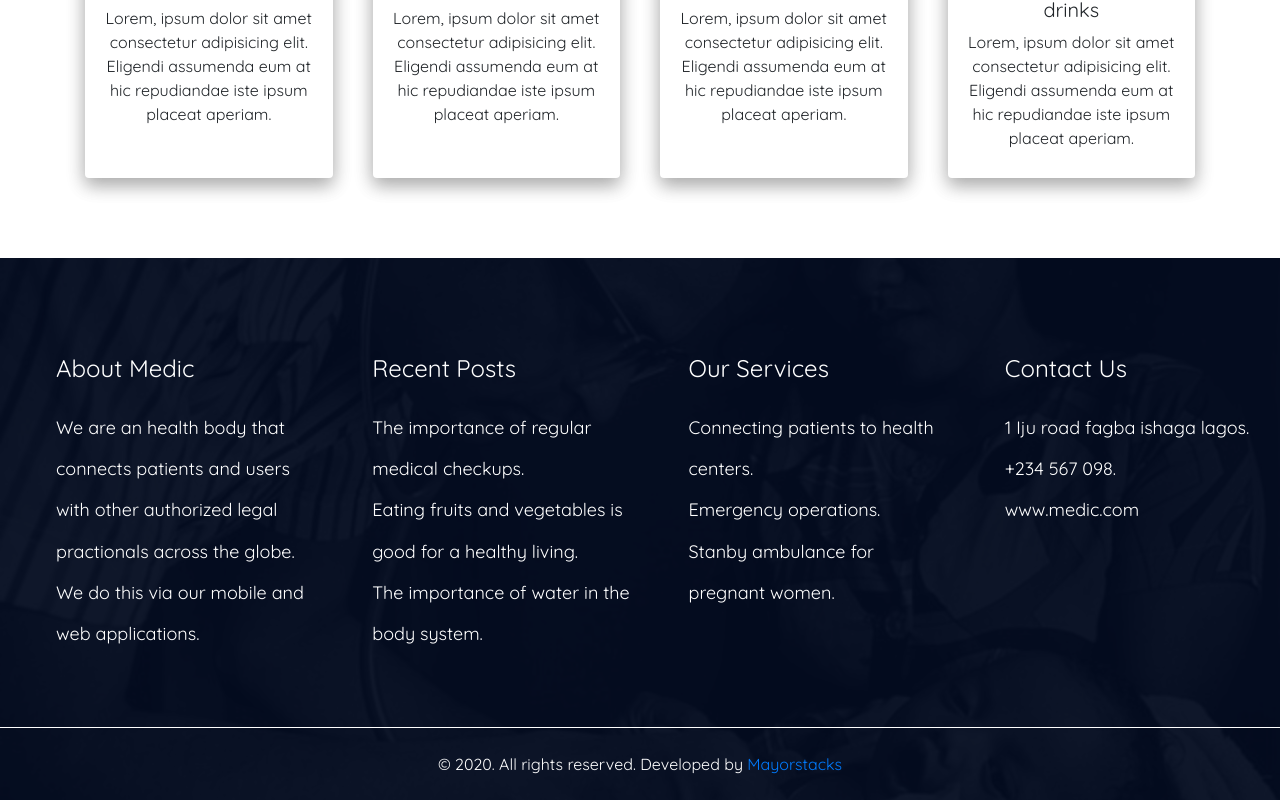
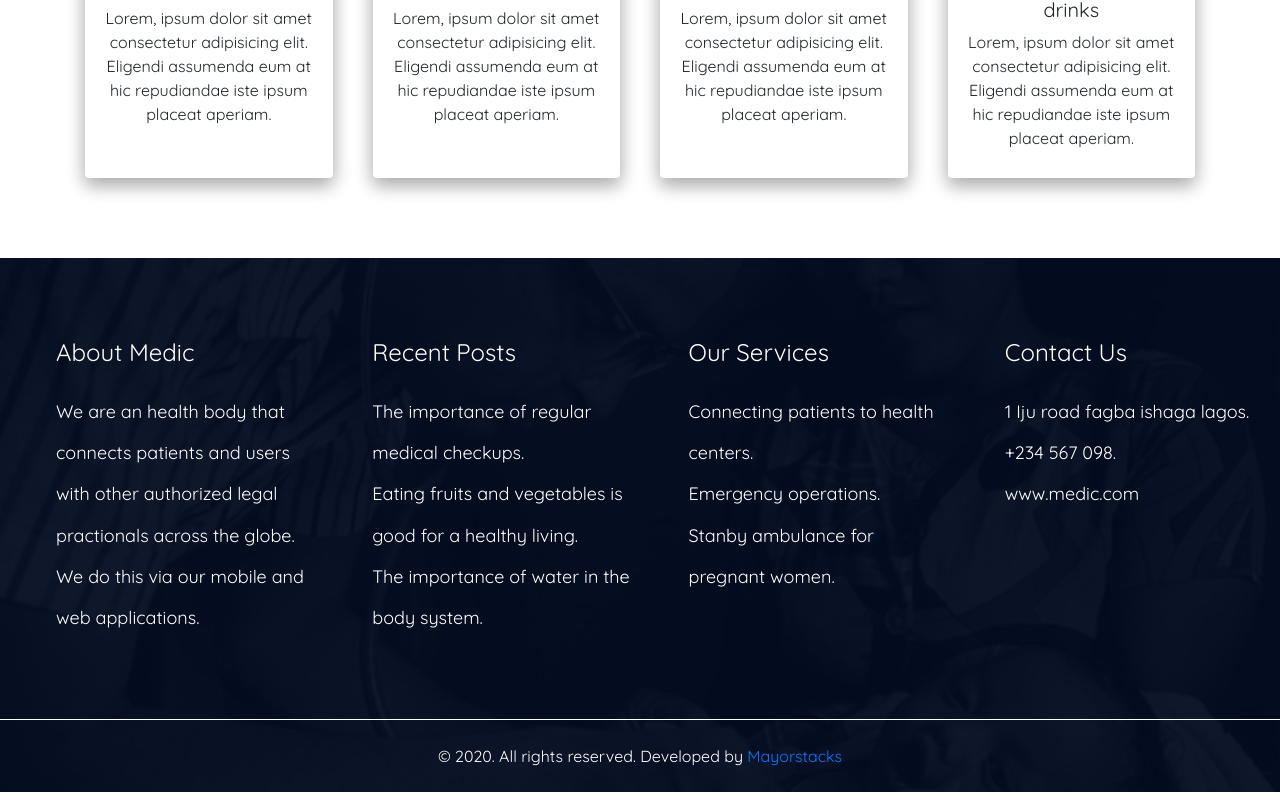
Before and after one commit to Ademayowa/medical_city_hospital, a React (Create React App) app: page / in a window 1280 px wide. Shown: the part 2996-3796 px from the top of the page. Built offline with nearby package versions, Linux system fonts and the light colour scheme; the HTML template or start-up script is replaced by a standard one.

Commit message:
removed margin from ul in footer.js

```diff
--- a/src/components/layout/Footer.js
+++ b/src/components/layout/Footer.js
@@ -52,7 +52,7 @@ const Footer = () => {
       <div className='footer-banner'>
         <div style={gridStyle} className='footer-bg pl-md-3'>
           {items.map((item, index) => (
-            <ul key={index} className='mt-3 mb-2'>
+            <ul key={index}>
               <li>
                 <h4>{item.title}</h4>
               </li>
```
